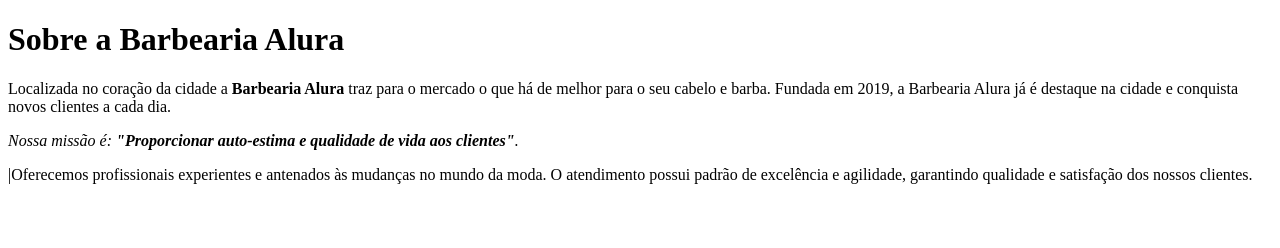
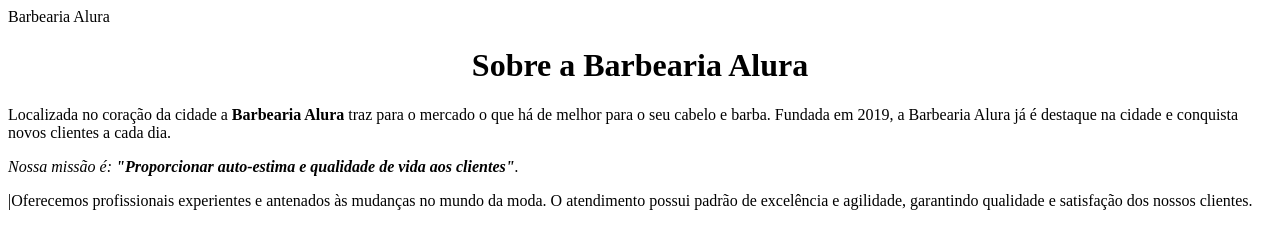
Before and after one commit to biispr/site.html, a plain HTML site: page _!DOCTYPE html_.html in a window 1280 px wide. Drawn offline with Linux system fonts and the light colour scheme.

Commit message:
Add files via upload

```diff
--- a/_!DOCTYPE html_.html
+++ b/_!DOCTYPE html_.html
@@ -2,17 +2,19 @@
 <html lang="pt-br">
     <head>
         <meta charset="UTF-8">
-        <title>Barbearia Alura</title>
+        <tittle>Barbearia Alura</tittle>
     </head>
 
     <body>
+        <h1 style="text-align: center">Sobre a Barbearia Alura</h1>
 
-        <h1 style="text align:  center">Sobre a Barbearia Alura</h1>
+        <p>Localizada no coração da cidade a <strong>Barbearia Alura</strong> traz para o mercado o que há de melhor para o seu cabelo e barba. Fundada em 2019, a Barbearia Alura já é destaque na cidade e conquista novos clientes a cada dia.</p>
 
-        <p>Localizada no coração da cidade a <strong>Barbearia Alura </strong> traz para o mercado o que há de melhor para o seu cabelo e barba. Fundada em 2019, a Barbearia Alura já é destaque na cidade e conquista novos clientes a cada dia.</p>
 
         <p><em>Nossa missão é: <strong>"Proporcionar auto-estima e qualidade de vida aos clientes"</strong>.</em></p>
 
+
         <p>|Oferecemos profissionais experientes e antenados às mudanças no mundo da moda. O atendimento possui padrão de excelência e agilidade, garantindo qualidade e satisfação dos nossos clientes.</p>
     </body>
+
 </html>
```
